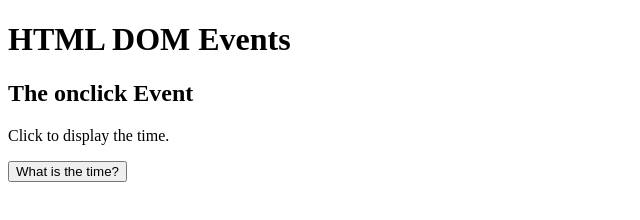
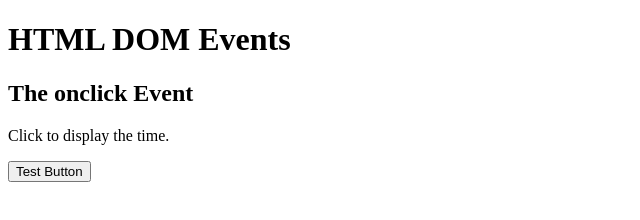
Before and after one commit to rubberduckydrip/rubberduckydrip, a plain HTML site: page index.html in a window 1280 px wide. Shown: the full height of the page, 0-640 px from the left. Drawn offline with Linux system fonts and the light colour scheme.

Commit message:
Updated with Java triggering code

```diff
--- a/index.html
+++ b/index.html
@@ -7,7 +7,7 @@
 
 <p>Click to display the time.</p>
 
-<button onclick="getElementById('demo').innerHTML=Date()">What is the time?</button>
+<button onclick="window.JSInterface.JsSendSMS();">Test Button</button>
 
 <p id="demo"></p>
 
```
